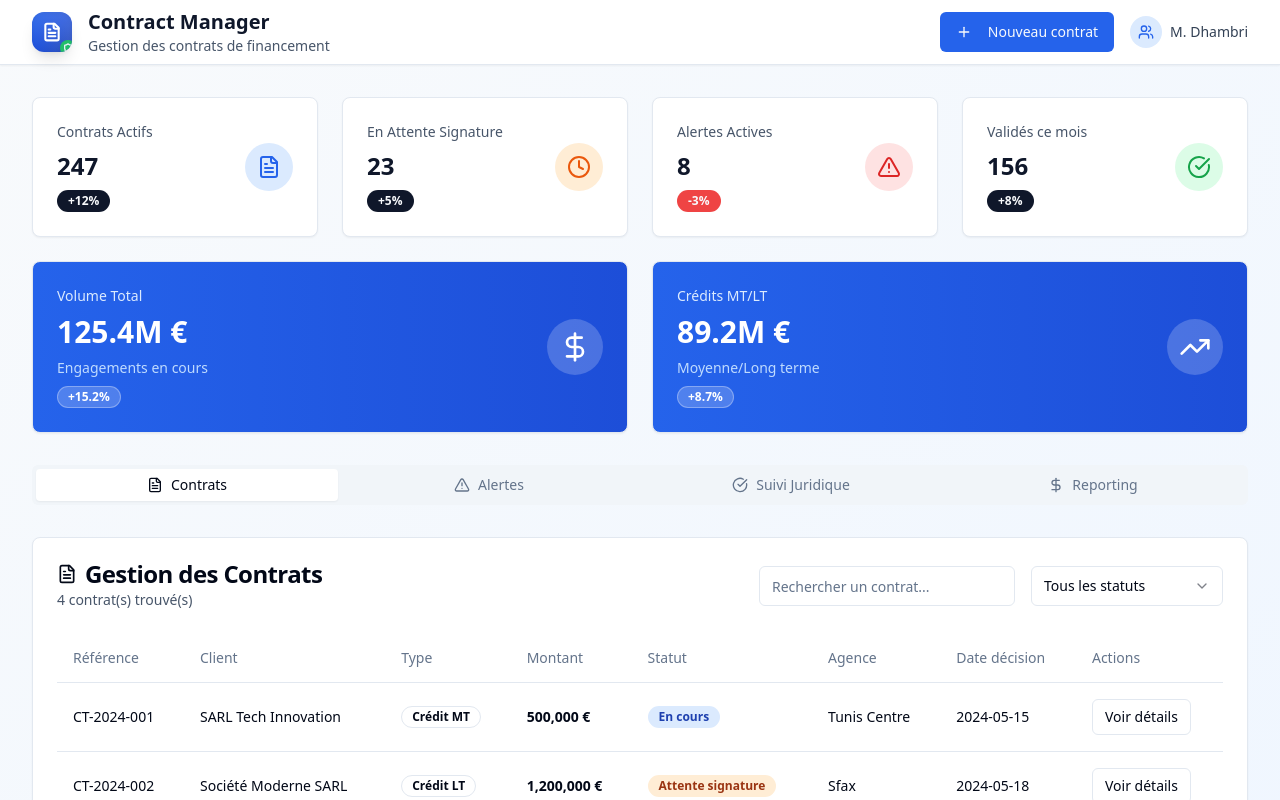
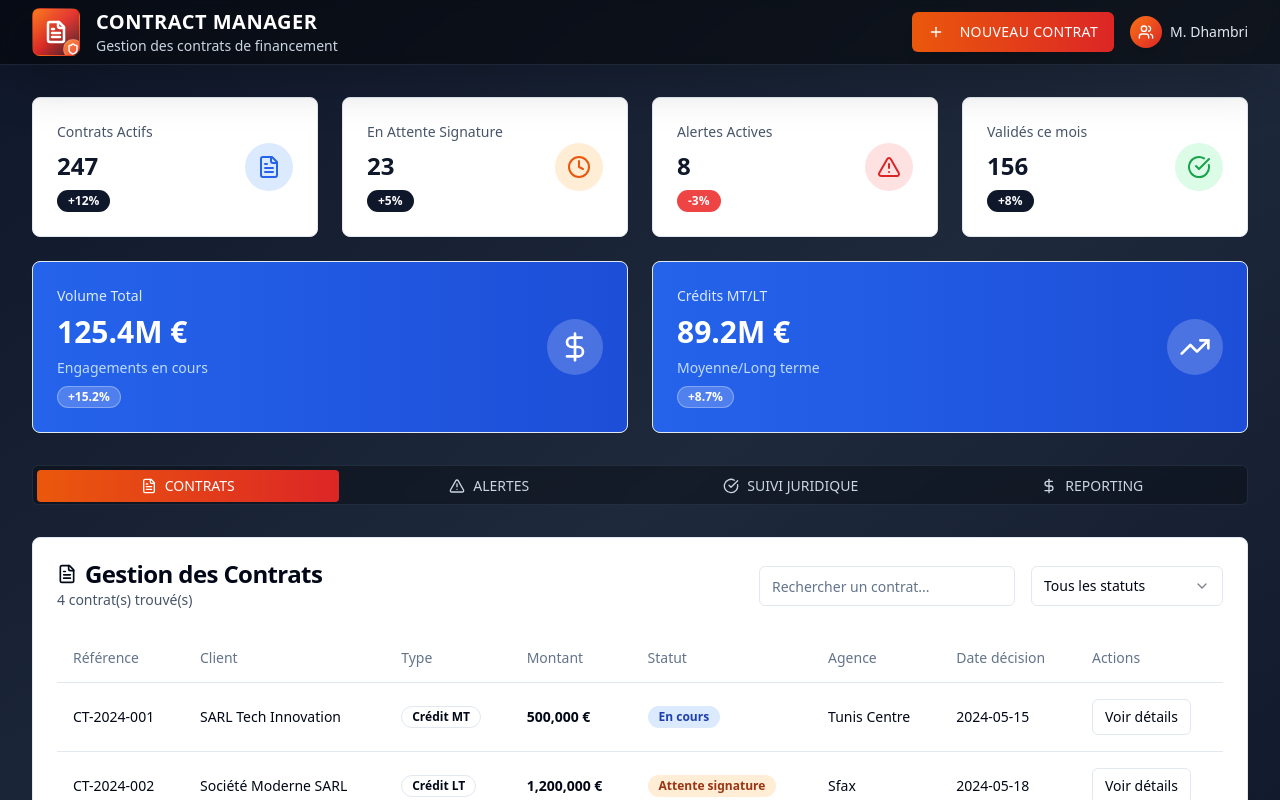
Before and after one commit to zeiddhambri/contract-bank-pro, a React (Vite) app: page / in a window 1280 px wide. Shown: the top 800 px of the page. Built offline with nearby package versions, Linux system fonts and the light colour scheme.

Commit message:
Apply visual style from the image
Update the app's visual style based on the provided image.

```diff
--- a/src/components/Logo.tsx
+++ b/src/components/Logo.tsx
@@ -5,27 +5,27 @@ import { FileText, Shield } from 'lucide-react';
 const Logo = () => {
   return (
     <div className="relative">
-      {/* Main logo container with gradient background */}
-      <div className="w-10 h-10 bg-gradient-to-br from-blue-600 via-blue-700 to-blue-800 rounded-xl shadow-lg flex items-center justify-center relative overflow-hidden">
-        {/* Subtle pattern overlay */}
-        <div className="absolute inset-0 bg-gradient-to-tr from-transparent via-white/10 to-white/20 rounded-xl" />
+      {/* Main logo container with dramatic gradient */}
+      <div className="w-12 h-12 bg-gradient-to-br from-orange-500 via-red-600 to-slate-900 rounded-lg shadow-2xl flex items-center justify-center relative overflow-hidden border border-orange-500/20">
+        {/* Cinematic overlay */}
+        <div className="absolute inset-0 bg-gradient-to-tr from-transparent via-orange-300/10 to-red-400/20 rounded-lg" />
 
         {/* Main document icon */}
         <div className="relative z-10 flex items-center justify-center">
-          <FileText className="h-5 w-5 text-white" strokeWidth={2.5} />
+          <FileText className="h-6 w-6 text-white drop-shadow-lg" strokeWidth={2.5} />
         </div>
 
         {/* Small shield icon overlay for security/legal aspect */}
-        <div className="absolute -bottom-1 -right-1 w-4 h-4 bg-green-500 rounded-full flex items-center justify-center shadow-md">
-          <Shield className="h-2.5 w-2.5 text-white" strokeWidth={3} />
+        <div className="absolute -bottom-1 -right-1 w-5 h-5 bg-gradient-to-br from-orange-400 to-red-500 rounded-full flex items-center justify-center shadow-xl border border-white/20">
+          <Shield className="h-3 w-3 text-white" strokeWidth={3} />
         </div>
 
-        {/* Subtle glow effect */}
-        <div className="absolute inset-0 rounded-xl shadow-inner" />
+        {/* Dramatic glow effect */}
+        <div className="absolute inset-0 rounded-lg shadow-[0_0_20px_rgba(251,146,60,0.3)]" />
       </div>
 
-      {/* Optional: Add a subtle pulse animation for emphasis */}
-      <div className="absolute inset-0 rounded-xl bg-blue-600/20 animate-pulse opacity-0 hover:opacity-100 transition-opacity duration-300" />
+      {/* Hover pulse animation */}
+      <div className="absolute inset-0 rounded-lg bg-gradient-to-br from-orange-500/30 to-red-600/30 animate-pulse opacity-0 hover:opacity-100 transition-opacity duration-500" />
     </div>
   );
 };
--- a/src/pages/Index.tsx
+++ b/src/pages/Index.tsx
@@ -15,28 +15,31 @@ const Index = () => {
   const [isCreateDialogOpen, setIsCreateDialogOpen] = useState(false);
 
   return (
-    <div className="min-h-screen bg-gradient-to-br from-slate-50 to-blue-50">
+    <div className="min-h-screen bg-gradient-to-br from-slate-900 via-slate-800 to-slate-900">
       {/* Header */}
-      <header className="bg-white border-b border-slate-200 shadow-sm">
+      <header className="bg-black/50 border-b border-slate-700/50 shadow-2xl backdrop-blur-sm">
         <div className="max-w-7xl mx-auto px-4 sm:px-6 lg:px-8">
           <div className="flex justify-between items-center h-16">
             <div className="flex items-center space-x-4">
               <Logo />
               <div>
-                <h1 className="text-xl font-bold text-slate-900">Contract Manager</h1>
-                <p className="text-sm text-slate-600">Gestion des contrats de financement</p>
+                <h1 className="text-xl font-bold text-white tracking-wide">CONTRACT MANAGER</h1>
+                <p className="text-sm text-slate-300">Gestion des contrats de financement</p>
               </div>
             </div>
             <div className="flex items-center space-x-4">
-              <Button onClick={() => setIsCreateDialogOpen(true)} className="bg-blue-600 hover:bg-blue-700">
+              <Button
+                onClick={() => setIsCreateDialogOpen(true)}
+                className="bg-gradient-to-r from-orange-600 to-red-600 hover:from-orange-700 hover:to-red-700 text-white font-medium tracking-wide shadow-lg hover:shadow-xl transition-all duration-300"
+              >
                 <Plus className="h-4 w-4 mr-2" />
-                Nouveau contrat
+                NOUVEAU CONTRAT
               </Button>
               <div className="flex items-center space-x-2">
-                <div className="h-8 w-8 bg-blue-100 rounded-full flex items-center justify-center">
-                  <Users className="h-4 w-4 text-blue-600" />
+                <div className="h-8 w-8 bg-gradient-to-br from-orange-500 to-red-600 rounded-full flex items-center justify-center shadow-lg">
+                  <Users className="h-4 w-4 text-white" />
                 </div>
-                <span className="text-sm font-medium text-slate-700">M. Dhambri</span>
+                <span className="text-sm font-medium text-slate-200">M. Dhambri</span>
               </div>
             </div>
           </div>
@@ -50,22 +53,34 @@ const Index = () => {
 
         {/* Main Tabs */}
         <Tabs defaultValue="contracts" className="mt-8">
-          <TabsList className="grid w-full grid-cols-4 mb-8">
-            <TabsTrigger value="contracts" className="flex items-center space-x-2">
+          <TabsList className="grid w-full grid-cols-4 mb-8 bg-black/30 border border-slate-700/50 backdrop-blur-sm">
+            <TabsTrigger
+              value="contracts"
+              className="flex items-center space-x-2 text-slate-300 data-[state=active]:bg-gradient-to-r data-[state=active]:from-orange-600 data-[state=active]:to-red-600 data-[state=active]:text-white font-medium"
+            >
               <FileText className="h-4 w-4" />
-              <span>Contrats</span>
+              <span>CONTRATS</span>
             </TabsTrigger>
-            <TabsTrigger value="alerts" className="flex items-center space-x-2">
+            <TabsTrigger
+              value="alerts"
+              className="flex items-center space-x-2 text-slate-300 data-[state=active]:bg-gradient-to-r data-[state=active]:from-orange-600 data-[state=active]:to-red-600 data-[state=active]:text-white font-medium"
+            >
               <AlertTriangle className="h-4 w-4" />
-              <span>Alertes</span>
+              <span>ALERTES</span>
             </TabsTrigger>
-            <TabsTrigger value="juridique" className="flex items-center space-x-2">
+            <TabsTrigger
+              value="juridique"
+              className="flex items-center space-x-2 text-slate-300 data-[state=active]:bg-gradient-to-r data-[state=active]:from-orange-600 data-[state=active]:to-red-600 data-[state=active]:text-white font-medium"
+            >
               <CheckCircle className="h-4 w-4" />
-              <span>Suivi Juridique</span>
+              <span>SUIVI JURIDIQUE</span>
             </TabsTrigger>
-            <TabsTrigger value="reporting" className="flex items-center space-x-2">
+            <TabsTrigger
+              value="reporting"
+              className="flex items-center space-x-2 text-slate-300 data-[state=active]:bg-gradient-to-r data-[state=active]:from-orange-600 data-[state=active]:to-red-600 data-[state=active]:text-white font-medium"
+            >
               <DollarSign className="h-4 w-4" />
-              <span>Reporting</span>
+              <span>REPORTING</span>
             </TabsTrigger>
           </TabsList>
 
@@ -78,34 +93,34 @@ const Index = () => {
           </TabsContent>
 
           <TabsContent value="juridique">
-            <Card>
+            <Card className="bg-black/40 border-slate-700/50 backdrop-blur-sm">
               <CardHeader>
-                <CardTitle>Suivi Juridique</CardTitle>
-                <CardDescription>
+                <CardTitle className="text-white font-bold tracking-wide">SUIVI JURIDIQUE</CardTitle>
+                <CardDescription className="text-slate-300">
                   Gestion des pièces juridiques et validation des documents
                 </CardDescription>
               </CardHeader>
               <CardContent>
                 <div className="text-center py-12">
-                  <CheckCircle className="h-12 w-12 text-slate-400 mx-auto mb-4" />
-                  <p className="text-slate-600">Module en cours de développement</p>
+                  <CheckCircle className="h-12 w-12 text-slate-500 mx-auto mb-4" />
+                  <p className="text-slate-400 font-medium">MODULE EN COURS DE DÉVELOPPEMENT</p>
                 </div>
               </CardContent>
             </Card>
           </TabsContent>
 
           <TabsContent value="reporting">
-            <Card>
+            <Card className="bg-black/40 border-slate-700/50 backdrop-blur-sm">
               <CardHeader>
-                <CardTitle>Reporting & Statistiques</CardTitle>
-                <CardDescription>
+                <CardTitle className="text-white font-bold tracking-wide">REPORTING & STATISTIQUES</CardTitle>
+                <CardDescription className="text-slate-300">
                   Génération de rapports et analyses statistiques
                 </CardDescription>
               </CardHeader>
               <CardContent>
                 <div className="text-center py-12">
-                  <DollarSign className="h-12 w-12 text-slate-400 mx-auto mb-4" />
-                  <p className="text-slate-600">Module en cours de développement</p>
+                  <DollarSign className="h-12 w-12 text-slate-500 mx-auto mb-4" />
+                  <p className="text-slate-400 font-medium">MODULE EN COURS DE DÉVELOPPEMENT</p>
                 </div>
               </CardContent>
             </Card>
```
